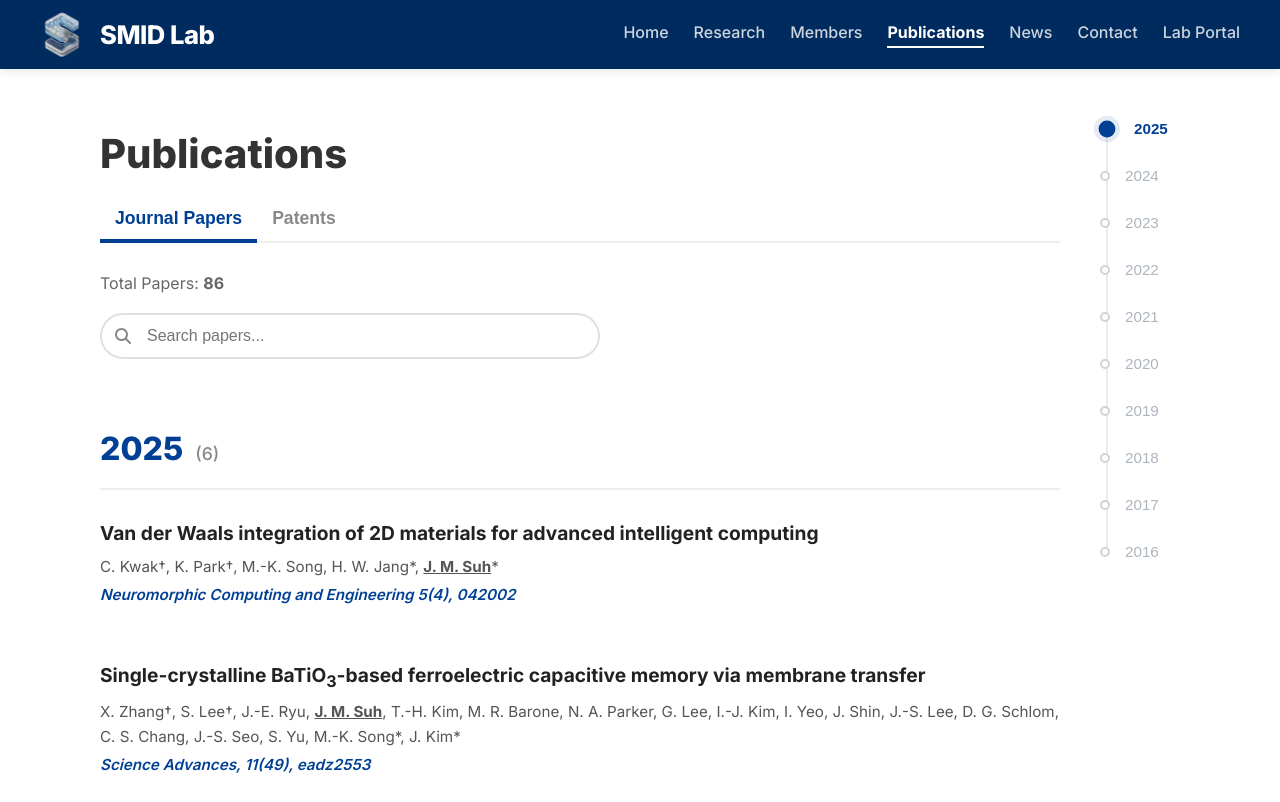
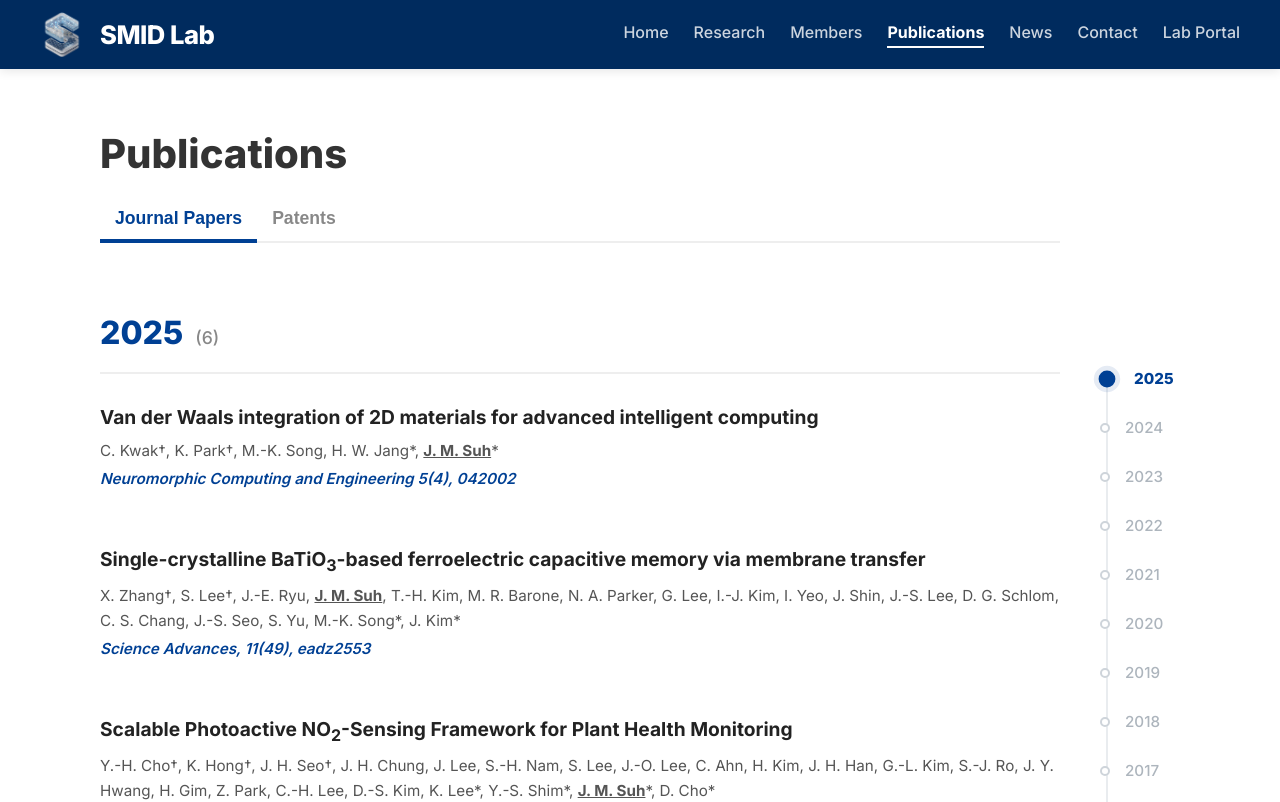
Before and after one commit to nightstudy29/my-lab-web, a Next.js app: page /publications in a window 1280 px wide. Shown: the top 802 px of the page. Built offline with nearby package versions, Linux system fonts and the light colour scheme.

Commit message:
내용수정함

```diff
--- a/src/app/page.js
+++ b/src/app/page.js
@@ -24,7 +24,7 @@ function ParticleCanvas() {
     window.addEventListener("resize", resize);
 
     // 파티클 생성
-    const particles = Array.from({ length: 60 }, () => ({
+    const particles = Array.from({ length: 120 }, () => ({
       x: Math.random() * canvas.width,
       y: Math.random() * canvas.height,
       vx: (Math.random() - 0.5) * 0.4,
@@ -214,7 +214,6 @@ export default function Home() {
 
       {/* ===== Research Highlights ===== */}
       <div className={styles.section}>
-        <div className={styles.sectionLabel}>What We Do</div>
         <h2 className={styles.sectionTitle}>Research Highlights</h2>
         <div className={styles.cardGrid}>
           {researchTopics.map((topic, index) => (
@@ -242,7 +241,6 @@ export default function Home() {
         <div className={styles.newsInner}>
           <div className={styles.newsHeader}>
             <div>
-              <div className={styles.sectionLabel} style={{ color: "#004094" }}>Stay Updated</div>
               <h2 className={styles.sectionTitle} style={{ margin: 0 }}>Latest News</h2>
             </div>
             <Link href="/news" className={styles.viewAll}>
--- a/src/app/publications/page.js
+++ b/src/app/publications/page.js
@@ -2,7 +2,7 @@
 
 import Link from "next/link";
 import { useState, useMemo, useEffect, useRef } from "react";
-import { FaNewspaper, FaMagnifyingGlass } from "react-icons/fa6";
+import { FaNewspaper } from "react-icons/fa6";
 import papers from '../../data/papers.json';
 import patents from '../../data/patents.json';
 
@@ -107,33 +107,20 @@ function PatentItem({ item }) {
 
 // ✅ 메인 페이지
 export default function PublicationsPage() {
-  const [searchTerm, setSearchTerm] = useState("");
   const [activeTab, setActiveTab] = useState("papers");
-  const [searchFocused, setSearchFocused] = useState(false);
   const [activeYear, setActiveYear] = useState(String(new Date().getFullYear()));
 
   const currentData = activeTab === 'papers' ? papers : patents;
 
   const groupedData = useMemo(() => {
-    const filtered = currentData.filter((item) => {
-      const query = searchTerm.toLowerCase();
-      return (
-        item.title.toLowerCase().includes(query) ||
-        (item.authors && item.authors.toLowerCase().includes(query)) ||
-        (item.inventors && item.inventors.toLowerCase().includes(query)) ||
-        (item.conference && item.conference.toLowerCase().includes(query)) ||
-        (item.number && item.number.toLowerCase().includes(query)) ||
-        String(item.year).includes(query)
-      );
-    });
-    const groups = filtered.reduce((acc, item) => {
+    const groups = currentData.reduce((acc, item) => {
       if (!acc[item.year]) acc[item.year] = [];
       acc[item.year].push(item);
       return acc;
     }, {});
     const sortedYears = Object.keys(groups).sort((a, b) => b - a);
-    return { groups, sortedYears, totalCount: filtered.length };
-  }, [currentData, searchTerm]);
+    return { groups, sortedYears };
+  }, [currentData]);
 
   // 스크롤 감지
   useEffect(() => {
@@ -158,7 +145,6 @@ export default function PublicationsPage() {
 
   const handleTabChange = (tab) => {
     setActiveTab(tab);
-    setSearchTerm('');
     setActiveYear(String(new Date().getFullYear()));
   };
 
@@ -186,26 +172,7 @@ export default function PublicationsPage() {
               </button>
             ))}
           </div>
-          <p style={{ color: '#666', fontSize: '1rem', marginBottom: '20px' }}>
-            Total {activeTab === 'papers' ? 'Papers' : 'Patents'}: <strong>{currentData.length}</strong>
-            {searchTerm && ` (Found: ${groupedData.totalCount})`}
-          </p>
-          <div style={{ position: 'relative', maxWidth: '500px', display: 'flex', alignItems: 'center' }}>
-            <FaMagnifyingGlass style={{ position: 'absolute', left: '15px', color: '#888', pointerEvents: 'none' }} />
-            <input
-              type="text"
-              placeholder={activeTab === 'papers' ? "Search papers..." : "Search patents..."}
-              value={searchTerm}
-              onChange={(e) => setSearchTerm(e.target.value)}
-              onFocus={() => setSearchFocused(true)}
-              onBlur={() => setSearchFocused(false)}
-              style={{
-                width: '100%', padding: '12px 15px 12px 45px', fontSize: '1rem',
-                border: `2px solid ${searchFocused ? '#004094' : '#e0e0e0'}`,
-                borderRadius: '30px', outline: 'none', transition: 'border-color 0.2s'
-              }}
-            />
-          </div>
+
         </div>
 
         {/* 리스트 */}
@@ -235,7 +202,7 @@ export default function PublicationsPage() {
           ))
         ) : (
           <div style={{ padding: '50px 0', textAlign: 'center', color: '#888', fontSize: '1.2rem' }}>
-            No {activeTab} found matching &quot;{searchTerm}&quot;.
+            No {activeTab} found.
           </div>
         )}
       </div>
@@ -246,7 +213,7 @@ export default function PublicationsPage() {
         minWidth: '120px',
         flexShrink: 0,
       }}>
-        <div style={{ position: 'sticky', top: '120px', marginTop: '10px' }}>
+        <div style={{ position: 'sticky', top: '120px', marginTop: '300px' }}>
           <div style={{ position: 'relative', paddingLeft: '20px' }}>
 
             {/* 세로선 */}
@@ -268,6 +235,7 @@ export default function PublicationsPage() {
                         display: 'flex', alignItems: 'center', gap: '15px',
                         background: 'none', border: 'none', padding: 0,
                         cursor: hasData ? 'pointer' : 'default', textDecoration: 'none',
+                        font: 'inherit',
                       }}
                     >
                       {/* 도트 */}
@@ -283,13 +251,19 @@ export default function PublicationsPage() {
                         flexShrink: 0,
                       }} />
                       {/* 연도 텍스트 */}
-                      <span style={{
+                      <span style={isActive ? {
                         fontSize: '0.95rem',
-                        fontWeight: isActive ? '800' : '500',
-                        color: isActive ? '#004094' : '#adb5bd',
-                        transform: isActive ? 'translateX(5px)' : 'translateX(0)',
+                        fontWeight: '800',
+                        color: '#004094',
+                        transition: 'all 0.3s ease',
+                        transform: 'translateX(5px)',
                         display: 'inline-block',
+                      } : {
+                        fontSize: '0.95rem',
+                        fontWeight: '500',
+                        color: '#adb5bd',
                         transition: 'all 0.3s ease',
+                        display: 'inline-block',
                       }}>
                         {year}
                       </span>
--- a/src/data/members.json
+++ b/src/data/members.json
@@ -43,7 +43,7 @@
       "email": "yunhaengcho@snu.ac.kr",
       "area": "",
       "image": "/members/yunhaengcho.jpg",
-      "links": { "cv": "", "googleScholar": "https://scholar.google.com/citations?user=KNUdktYAAAAJ&hl=ko", "linkedin": "", "orcid": "https://orcid.org/my-orcid?orcid=0009-0009-7928-2998" }
+      "links": { "cv": "https://drive.google.com/file/d/1AJh3C27A8GRHB6dG76yU0dfFJRIrB5ZU/view?usp=drive_link", "googleScholar": "https://scholar.google.com/citations?user=KNUdktYAAAAJ&hl=ko", "linkedin": "", "orcid": "https://orcid.org/my-orcid?orcid=0009-0009-7928-2998" }
     },
     {
       "id": 5,
```
